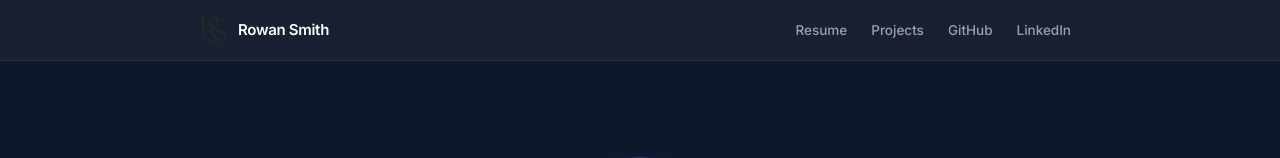
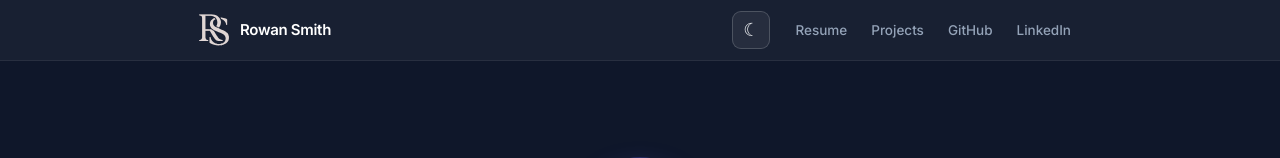
Before and after one commit to rowan-smith/Website, a React (Vite) app in the folder website/: page / in a window 1280 px wide. Shown: the top 158 px of the page. Built offline with nearby package versions, Linux system fonts and the light colour scheme.

Commit message:
Add dark mode styles, update navigation design, and enhance icon components

```diff
--- a/website/index.html
+++ b/website/index.html
@@ -2,7 +2,20 @@
 <html lang="en">
   <head>
     <meta charset="UTF-8" />
-    <link rel="icon" type="image/svg+xml" href="/favicon.svg" sizes="any" />
+    <link id="app-favicon" rel="icon" type="image/svg+xml" href="/favicon.svg" sizes="any" />
+    <script>
+      (function () {
+        var mode = localStorage.getItem('site-theme-mode') || 'system';
+        var isDark = window.matchMedia('(prefers-color-scheme: dark)').matches;
+        var theme = mode === 'system' ? (isDark ? 'dark' : 'light') : mode;
+        document.documentElement.dataset.theme = theme;
+        document.documentElement.style.colorScheme = theme;
+        var favicon = document.getElementById('app-favicon');
+        if (favicon) {
+          favicon.href = theme === 'dark' ? '/favicon-dark.svg' : '/favicon.svg';
+        }
+      })();
+    </script>
     <meta name="viewport" content="width=device-width, initial-scale=1.0" />
     <meta
       name="description"
--- a/website/src/App.tsx
+++ b/website/src/App.tsx
@@ -4,6 +4,7 @@ import IndexPage from './pages/IndexPage';
 import ResumePage from './pages/ResumePage';
 import ProjectsPage from './pages/ProjectsPage';
 import { SiteDataProvider, useSiteData } from './context/SiteDataContext';
+import { ThemeProvider } from './context/ThemeContext';
 
 function AppContent() {
   const { loading, error } = useSiteData();
@@ -30,9 +31,11 @@ function AppContent() {
 
 function App() {
   return (
-    <SiteDataProvider>
-      <AppContent />
-    </SiteDataProvider>
+    <ThemeProvider>
+      <SiteDataProvider>
+        <AppContent />
+      </SiteDataProvider>
+    </ThemeProvider>
   );
 }
 
--- a/website/src/components/layout/SiteNav.tsx
+++ b/website/src/components/layout/SiteNav.tsx
@@ -1,6 +1,7 @@
 import { useEffect, useState } from 'react';
 import { Link, useLocation } from 'react-router-dom';
 import { useSiteData } from '../../context/SiteDataContext';
+import { useTheme } from '../../context/ThemeContext';
 
 const RESUME_SECTIONS = [
   { label: 'About', hash: 'about' },
@@ -15,6 +16,7 @@ export default function SiteNav() {
   const { pathname } = useLocation();
   const [menuOpen, setMenuOpen] = useState(false);
   const onResume = pathname === '/resume';
+  const { theme, toggleTheme } = useTheme();
   const { data } = useSiteData();
   if (!data) return null;
   const { resume } = data;
@@ -29,9 +31,19 @@ export default function SiteNav() {
     <nav className="nav">
       <div className="container nav-inner">
         <Link to="/" className="nav-logo">
-          <img className="nav-logo-icon" src="/favicon.svg" alt="" aria-hidden="true" />
+          <img className="nav-logo-icon" src="/favicon-dark.svg" alt="" aria-hidden="true" />
           <span className="nav-logo-name">{resume.name}</span>
         </Link>
+
+        <button
+          className="nav-theme-toggle"
+          type="button"
+          onClick={toggleTheme}
+          aria-label={`Switch to ${theme === 'dark' ? 'light' : 'dark'} mode`}
+          title={`Switch to ${theme === 'dark' ? 'light' : 'dark'} mode`}
+        >
+          {theme === 'dark' ? '☀' : '☾'}
+        </button>
 
         <button
           className="nav-mobile-toggle"
--- /dev/null
+++ b/website/src/context/ThemeContext.tsx
@@ -0,0 +1,86 @@
+import { createContext, useContext, useEffect, useMemo, useState } from 'react';
+import type { ReactNode } from 'react';
+
+type ThemeMode = 'light' | 'dark' | 'system';
+type ResolvedTheme = 'light' | 'dark';
+
+type ThemeContextValue = {
+  mode: ThemeMode;
+  theme: ResolvedTheme;
+  setMode: (mode: ThemeMode) => void;
+  toggleTheme: () => void;
+};
+
+const THEME_STORAGE_KEY = 'site-theme-mode';
+
+const ThemeContext = createContext<ThemeContextValue | null>(null);
+
+function getSystemTheme(): ResolvedTheme {
+  if (typeof window === 'undefined') return 'light';
+  return window.matchMedia('(prefers-color-scheme: dark)').matches ? 'dark' : 'light';
+}
+
+function getInitialMode(): ThemeMode {
+  if (typeof window === 'undefined') return 'system';
+  const savedMode = window.localStorage.getItem(THEME_STORAGE_KEY);
+  if (savedMode === 'light' || savedMode === 'dark' || savedMode === 'system') {
+    return savedMode;
+  }
+  return 'system';
+}
+
+function applyTheme(theme: ResolvedTheme) {
+  const root = document.documentElement;
+  root.dataset.theme = theme;
+  root.style.colorScheme = theme;
+
+  const favicon = document.getElementById('app-favicon') as HTMLLinkElement | null;
+  if (favicon) {
+    favicon.href = theme === 'dark' ? '/favicon-dark.svg' : '/favicon.svg';
+  }
+}
+
+export function ThemeProvider({ children }: { children: ReactNode }) {
+  const [mode, setMode] = useState<ThemeMode>(() => getInitialMode());
+  const [systemTheme, setSystemTheme] = useState<ResolvedTheme>(() => getSystemTheme());
+
+  useEffect(() => {
+    const media = window.matchMedia('(prefers-color-scheme: dark)');
+    const onChange = (event: MediaQueryListEvent) => {
+      setSystemTheme(event.matches ? 'dark' : 'light');
+    };
+
+    media.addEventListener('change', onChange);
+    return () => media.removeEventListener('change', onChange);
+  }, []);
+
+  const theme = mode === 'system' ? systemTheme : mode;
+
+  useEffect(() => {
+    window.localStorage.setItem(THEME_STORAGE_KEY, mode);
+  }, [mode]);
+
+  useEffect(() => {
+    applyTheme(theme);
+  }, [theme]);
+
+  const value = useMemo<ThemeContextValue>(
+    () => ({
+      mode,
+      theme,
+      setMode,
+      toggleTheme: () => setMode(theme === 'dark' ? 'light' : 'dark'),
+    }),
+    [mode, theme],
+  );
+
+  return <ThemeContext.Provider value={value}>{children}</ThemeContext.Provider>;
+}
+
+export function useTheme() {
+  const context = useContext(ThemeContext);
+  if (!context) {
+    throw new Error('useTheme must be used within a ThemeProvider');
+  }
+  return context;
+}
--- a/website/src/styles/index.css
+++ b/website/src/styles/index.css
@@ -21,6 +21,19 @@
   --shadow-sm: 0 1px 2px rgba(0, 0, 0, 0.06), 0 1px 3px rgba(0, 0, 0, 0.08);
   --shadow: 0 4px 6px -1px rgba(0, 0, 0, 0.1), 0 2px 4px -1px rgba(0, 0, 0, 0.06);
   --shadow-lg: 0 10px 25px -5px rgba(0, 0, 0, 0.12), 0 4px 10px -2px rgba(0, 0, 0, 0.05);
+}
+
+:root[data-theme='dark'] {
+  --slate-100: #111827;
+  --white: #0b1220;
+  --accent-bg: rgba(37, 99, 235, 0.2);
+  --text: #e2e8f0;
+  --text-secondary: #cbd5e1;
+  --text-muted: #94a3b8;
+  --border: #233147;
+  --shadow-sm: 0 1px 2px rgba(0, 0, 0, 0.5), 0 1px 3px rgba(0, 0, 0, 0.35);
+  --shadow: 0 4px 6px -1px rgba(0, 0, 0, 0.55), 0 2px 4px -1px rgba(0, 0, 0, 0.4);
+  --shadow-lg: 0 10px 25px -5px rgba(0, 0, 0, 0.65), 0 4px 10px -2px rgba(0, 0, 0, 0.5);
 }
 
 body {
@@ -106,10 +119,13 @@ ul { margin: 0; padding: 0; }
 .nav-logo:hover { color: #e2e8f0; }
 
 .nav-logo-icon {
-  width: 30px;
-  height: 30px;
-  border-radius: 6px;
-  object-fit: cover;
+  width: 32px;
+  height: 32px;
+  padding: 0;
+  border-radius: 0;
+  object-fit: contain;
+  background: transparent;
+  border: none;
   flex-shrink: 0;
 }
 
@@ -123,6 +139,30 @@ ul { margin: 0; padding: 0; }
   display: flex;
   list-style: none;
   gap: 2px;
+  margin-left: 14px;
+}
+
+.nav-theme-toggle {
+  margin-left: auto;
+  width: 38px;
+  height: 38px;
+  border: 1px solid rgba(255, 255, 255, 0.18);
+  border-radius: 9px;
+  background: rgba(255, 255, 255, 0.06);
+  color: #f8fafc;
+  font-size: 18px;
+  line-height: 1;
+  cursor: pointer;
+  display: inline-flex;
+  align-items: center;
+  justify-content: center;
+  transition: background 0.15s, border-color 0.15s, transform 0.15s;
+}
+
+.nav-theme-toggle:hover {
+  background: rgba(255, 255, 255, 0.12);
+  border-color: rgba(255, 255, 255, 0.28);
+  transform: translateY(-1px);
 }
 
 .nav-mobile-toggle {
@@ -163,27 +203,40 @@ ul { margin: 0; padding: 0; }
 
 @media (max-width: 660px) {
   .nav-inner {
-    height: auto;
+    position: relative;
+    height: 60px;
     min-height: 60px;
-    padding-top: 10px;
-    padding-bottom: 10px;
-    flex-wrap: wrap;
-    row-gap: 10px;
+    padding-top: 0;
+    padding-bottom: 0;
+    flex-wrap: nowrap;
+    row-gap: 0;
   }
 
   .nav-mobile-toggle {
     display: inline-flex;
+    margin-left: 8px;
+  }
+
+  .nav-theme-toggle {
+    margin-left: auto;
   }
 
   .nav-links {
     display: none;
+    position: absolute;
+    left: 0;
+    right: 0;
+    top: 60px;
     width: 100%;
     order: 3;
-    margin-top: 4px;
-    padding-top: 10px;
+    margin-top: 0;
+    padding: 10px 0 12px;
     border-top: 1px solid rgba(255, 255, 255, 0.1);
+    border-bottom: 1px solid rgba(255, 255, 255, 0.1);
+    background: rgba(15, 23, 42, 0.98);
     flex-direction: column;
     gap: 6px;
+    box-shadow: 0 10px 24px rgba(0, 0, 0, 0.3);
   }
 
   .nav-links.is-open {
@@ -822,7 +875,7 @@ ul { margin: 0; padding: 0; }
 .stat-num {
   font-size: 44px;
   font-weight: 700;
-  color: var(--navy);
+  color: var(--text);
   letter-spacing: -1.5px;
   line-height: 1;
 }
@@ -1022,6 +1075,18 @@ ul { margin: 0; padding: 0; }
   border: 1px solid #fde047;
 }
 
+:root[data-theme='dark'] .status--done {
+  background: #1e293b;
+  color: #cbd5e1;
+  border-color: #334155;
+}
+
+:root[data-theme='dark'] .status--active {
+  background: #14532d;
+  color: #bbf7d0;
+  border-color: #22c55e;
+}
+
 .fun-card-name {
   font-size: 18px;
   font-weight: 600;
```
Also changed, not shown: website/public/favicon-dark.svg (added), 1 other file (tests, documents, lock files or other folders).
